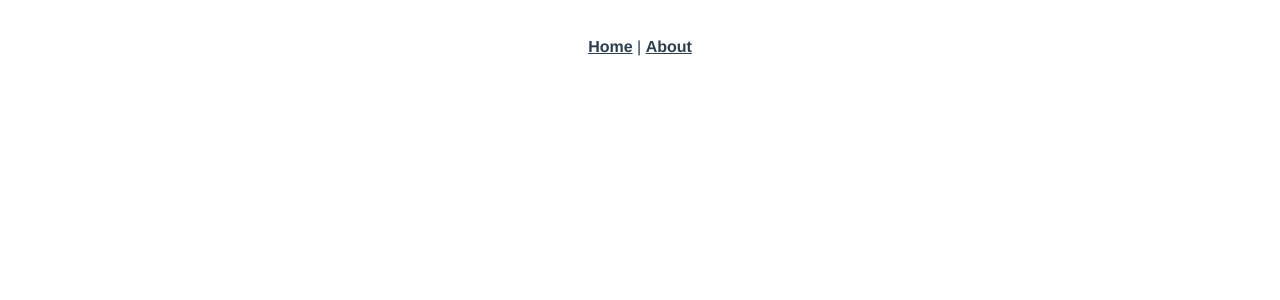
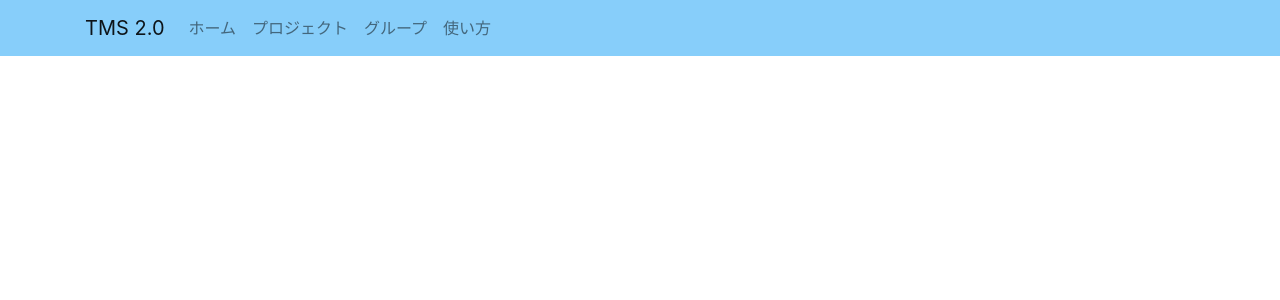
Before and after one commit to asaken1021/lit-tms2.0-vue, a Vue app: page /project in a window 1280 px wide. Shown: the top 300 px of the page. Built offline with nearby package versions, Linux system fonts and the light colour scheme.

Commit message:
View, Componentの一部追加 レイアウトの一部作成

```diff
--- a/package.json
+++ b/package.json
@@ -8,6 +8,7 @@
     "lint": "vue-cli-service lint"
   },
   "dependencies": {
+    "bootstrap-vue": "^2.15.0",
     "core-js": "^3.6.5",
     "vue": "^2.6.11",
     "vue-router": "^3.2.0"
--- a/src/App.vue
+++ b/src/App.vue
@@ -1,32 +1,45 @@
 <template>
   <div id="app">
-    <div id="nav">
-      <router-link to="/">Home</router-link> |
-      <router-link to="/about">About</router-link>
-    </div>
-    <router-view/>
+    <nav class="navbar navbar-expand-lg navbar-light fixed-top nav-custom">
+      <div class="container">
+        <a href="/" class="navbar-brand">TMS 2.0</a>
+        <button
+          class="navbar-toggler"
+          type="button"
+          data-toggle="collapse"
+          data-target="#navbarSupportedContent"
+          aria-controls="navbarSupportedContent"
+          aria-expanded="false"
+          aria-label="Toggle navigation"
+        >
+          <span class="navbar-toggler-icon"></span>
+        </button>
+        <div class="collapse navbar-collapse" id="navbarSupportedContent">
+          <ul class="navbar-nav mr-auto">
+            <li class="nav-item">
+              <router-link tag="a" class="nav-link" to="/">ホーム</router-link>
+            </li>
+            <li class="nav-item">
+              <router-link tag="a" class="nav-link" to="/projects">プロジェクト</router-link>
+            </li>
+            <li class="nav-item">
+              <router-link tag="a" class="nav-link" to="/groups">グループ</router-link>
+            </li>
+            <li class="nav-item">
+              <router-link tag="a" class="nav-link" to="/help">使い方</router-link>
+            </li>
+          </ul>
+        </div>
+      </div>
+    </nav>
+    <br />
+    <br />
+    <router-view />
   </div>
 </template>
 
 <style>
-#app {
-  font-family: Avenir, Helvetica, Arial, sans-serif;
-  -webkit-font-smoothing: antialiased;
-  -moz-osx-font-smoothing: grayscale;
-  text-align: center;
-  color: #2c3e50;
-}
-
-#nav {
-  padding: 30px;
-}
-
-#nav a {
-  font-weight: bold;
-  color: #2c3e50;
-}
-
-#nav a.router-link-exact-active {
-  color: #42b983;
+.nav-custom {
+  background-color: #87cefa;
 }
 </style>
--- /dev/null
+++ b/src/components/MainMenu.vue
@@ -0,0 +1,34 @@
+<template>
+  <div class="main-component">
+    <div class="container">
+      <br />
+      <div class="card text-center">
+        <div class="card-body">
+          <h4 class="card-title">使い方</h4>
+          <p class="card-text">初めてTMS 2.0を使う方はこちら</p>
+          <router-link tag="a" class="btn btn-primary" to="/help">使い方</router-link>
+        </div>
+      </div>
+      <div class="card text-center">
+        <div class="card-body">
+          <h4 class="card-title">新規プロジェクトを作成</h4>
+          <p class="card-text">新しくプロジェクトを作成します。</p>
+        </div>
+      </div>
+      <div class="card text-center">
+        <div class="card-body">
+          <h4 class="card-title">プロジェクト一覧</h4>
+          <p class="card-text">プロジェクトの一覧を表示します。</p>
+          <router-link tag="a" class="btn btn-primary" to="/projects">表示</router-link>
+        </div>
+      </div>
+    </div>
+  </div>
+</template>
+
+<script>
+export default {
+  name: "MainMenu",
+  props: {}
+};
+</script>
--- /dev/null
+++ b/src/components/Title.vue
@@ -0,0 +1,25 @@
+<template>
+  <div class="title-component">
+    <div class="project-title">
+      <h2>{{ title }}</h2>
+    </div>
+  </div>
+</template>
+
+<script>
+export default {
+  name: "Title",
+  props: {
+    title: String
+  }
+};
+</script>
+
+<style scoped>
+.project-title {
+  border-bottom: solid black 2px;
+}
+.title-component {
+  padding-top: 40px;
+}
+</style>
--- a/src/main.js
+++ b/src/main.js
@@ -1,6 +1,8 @@
 import Vue from 'vue'
 import App from './App.vue'
 import router from './router'
+// import 'bootstrap/dist/css/bootstrap.css'
+// import 'bootstrap-vue/dist/bootstrap-vue.css'
 
 Vue.config.productionTip = false
 
--- a/src/router/index.js
+++ b/src/router/index.js
@@ -1,22 +1,25 @@
 import Vue from 'vue'
 import VueRouter from 'vue-router'
-import Home from '../views/Home.vue'
+import Main from '../views/Main.vue'
+import Projects from '../views/Projects.vue'
+import BootstrapVue from 'bootstrap-vue'
 
 Vue.use(VueRouter)
+Vue.use(BootstrapVue)
 
-  const routes = [
+import 'bootstrap/dist/css/bootstrap.css'
+import 'bootstrap-vue/dist/bootstrap-vue.css'
+
+const routes = [
   {
     path: '/',
-    name: 'Home',
-    component: Home
+    name: 'Main',
+    component: Main
   },
   {
-    path: '/about',
-    name: 'About',
-    // route level code-splitting
-    // this generates a separate chunk (about.[hash].js) for this route
-    // which is lazy-loaded when the route is visited.
-    component: () => import(/* webpackChunkName: "about" */ '../views/About.vue')
+    path: '/projects',
+    name: 'Projects',
+    component: Projects
   }
 ]
 
--- /dev/null
+++ b/src/views/Main.vue
@@ -0,0 +1,22 @@
+<template>
+  <div class="container main">
+    <Title title="TMS 2.0" />
+    <MainMenu />
+  </div>
+</template>
+
+<script>
+import MainMenu from "@/components/MainMenu.vue";
+import Title from "@/components/Title.vue";
+
+export default {
+  name: "MainPage",
+  components: {
+    MainMenu,
+    Title
+  }
+};
+</script>
+
+<style scoped>
+</style>
--- /dev/null
+++ b/src/views/Projects.vue
@@ -0,0 +1,22 @@
+<template>
+  <div class="container projects">
+    <Title title="プロジェクト一覧" />
+    <MainMenu />
+  </div>
+</template>
+
+<script>
+// import ProjectList from "@/components/ProjectList.vue";
+import Title from "@/components/Title.vue";
+
+export default {
+  name: "ProjectsPage",
+  components: {
+    // ProjectList,
+    Title
+  }
+};
+</script>
+
+<style scoped>
+</style>
```
Also changed, not shown: src/views/Project.vue (added), src/views/User.vue (added), src/views/UserSettings.vue (added), 1 other file (tests, documents, lock files or other folders).
